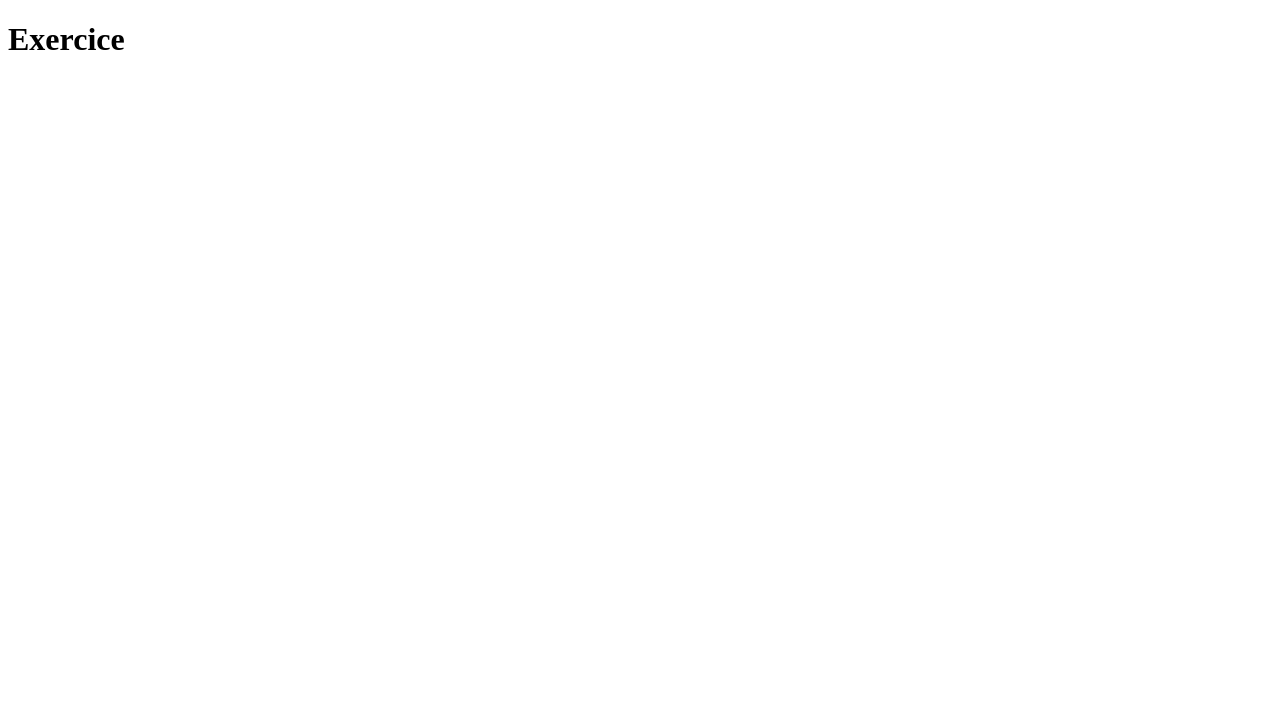
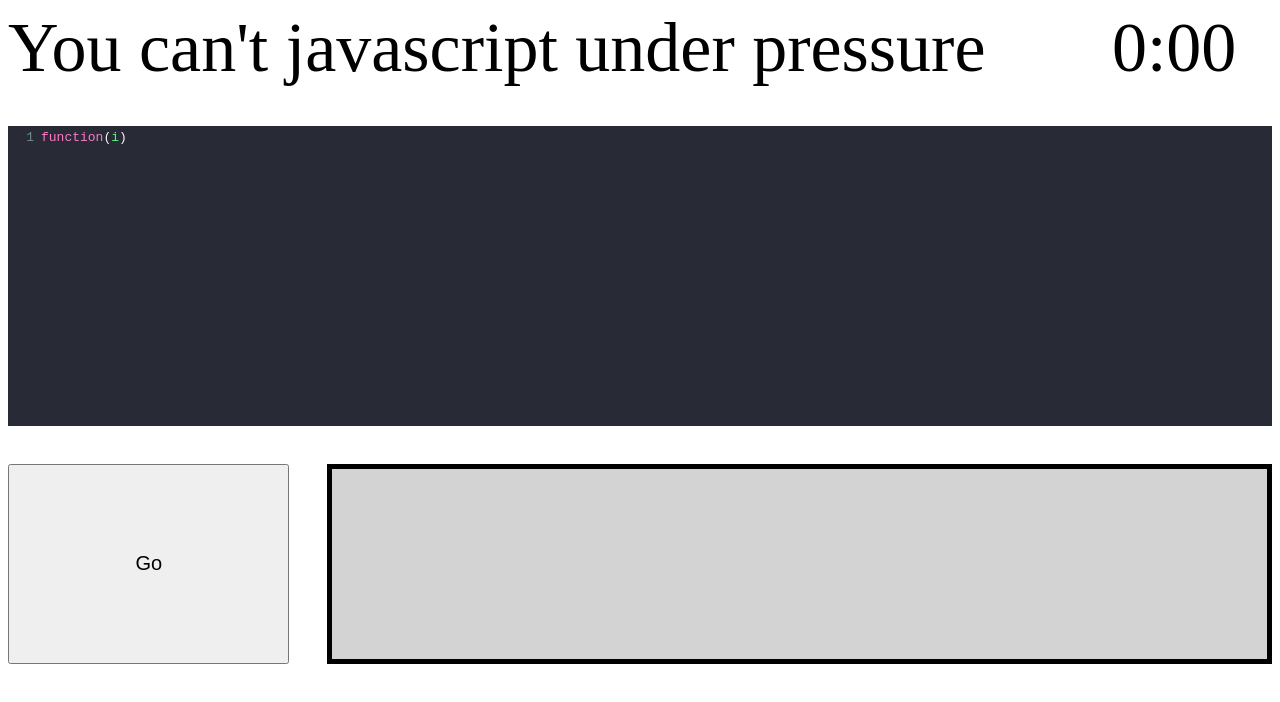
Before and after one commit to Pierre570/PyloteTest, a React (Create React App) app: page /exercice in a window 1280 px wide. Shown: the top 702 px of the page. Built offline with nearby package versions, Linux system fonts and the light colour scheme; the HTML template or start-up script is replaced by a standard one.

Commit message:
[ADD]: basic front for exercice page

```diff
--- a/package.json
+++ b/package.json
@@ -6,7 +6,9 @@
     "@testing-library/jest-dom": "^5.16.2",
     "@testing-library/react": "^12.1.4",
     "@testing-library/user-event": "^13.5.0",
+    "codemirror": "^5.65.2",
     "react": "^17.0.2",
+    "react-codemirror2": "^7.2.1",
     "react-dom": "^17.0.2",
     "react-router-dom": "^6.2.2",
     "react-scripts": "5.0.0",
--- a/src/components/exercice/Exercice.jsx
+++ b/src/components/exercice/Exercice.jsx
@@ -1,10 +1,33 @@
-import React from "react";
+import React, {useEffect, useState} from "react";
 import './exercice.css'
+import Editor from './editor/Editor'
 
 export default function () {
+    const [js, setJs] = useState('function(i)')
+    var [result, setResult] = useState([])
+
     return (
         <div>
-            <h1>Exercice</h1>
+            <div className="topbar">
+                <div className="title-exercice">
+                    You can't javascript under pressure
+                </div>
+                <div className="timer">
+                    0:00
+                </div>
+            </div>
+            <div className="editor-container">
+                <Editor
+                    value={js}
+                    onChange={setJs}
+                />
+            </div>
+            <div className="result-container">
+                <button className="button-submit">Go</button>
+                <div className="console">
+                    {result}
+                </div>
+            </div>
         </div>
     )
 }
--- /dev/null
+++ b/src/components/exercice/editor/Editor.jsx
@@ -0,0 +1,34 @@
+import React from "react";
+import 'codemirror/lib/codemirror.css';
+import 'codemirror/theme/dracula.css';
+import 'codemirror/mode/xml/xml';
+import 'codemirror/mode/css/css';
+import 'codemirror/mode/javascript/javascript';
+import { Controlled as ControlledEditor } from "react-codemirror2";
+
+export default function Editor(props) {
+    const {
+        value,
+        onChange,
+    } = props
+    function handleChange(editor, data, value) {
+        onChange(value);
+    }
+
+    return(
+        <div>
+            <ControlledEditor
+                onBeforeChange={handleChange}
+                value={value}
+                className="code-mirror-wrapper"
+                options={{
+                    lineWrapping: true,
+                    lint: true,
+                    mode: 'javascript',
+                    lineNumbers: true,
+                    theme: 'dracula',
+                }}
+            />
+        </div>
+    )
+}
--- a/src/components/exercice/exercice.css
+++ b/src/components/exercice/exercice.css
@@ -0,0 +1,36 @@
+.title-exercice {
+    font-size: 70px;
+}
+
+.topbar {
+    display: flex;
+}
+
+.timer {
+    font-size: 70px;
+    margin-left: 10%;
+}
+
+.button-submit {
+    height: 200px;
+    width: 300px;
+    font-size: 20px;
+}
+
+.console {
+    display: inline-block;
+    height: 190px;
+    width: 1000px;
+    overflow: auto;
+    margin-left: 3%;
+    border: 5px solid black;
+    background-color: rgb(211,211,211);
+}
+
+.result-container {
+    display: flex;
+}
+
+.editor-container {
+    margin: 3% 0
+}
```
